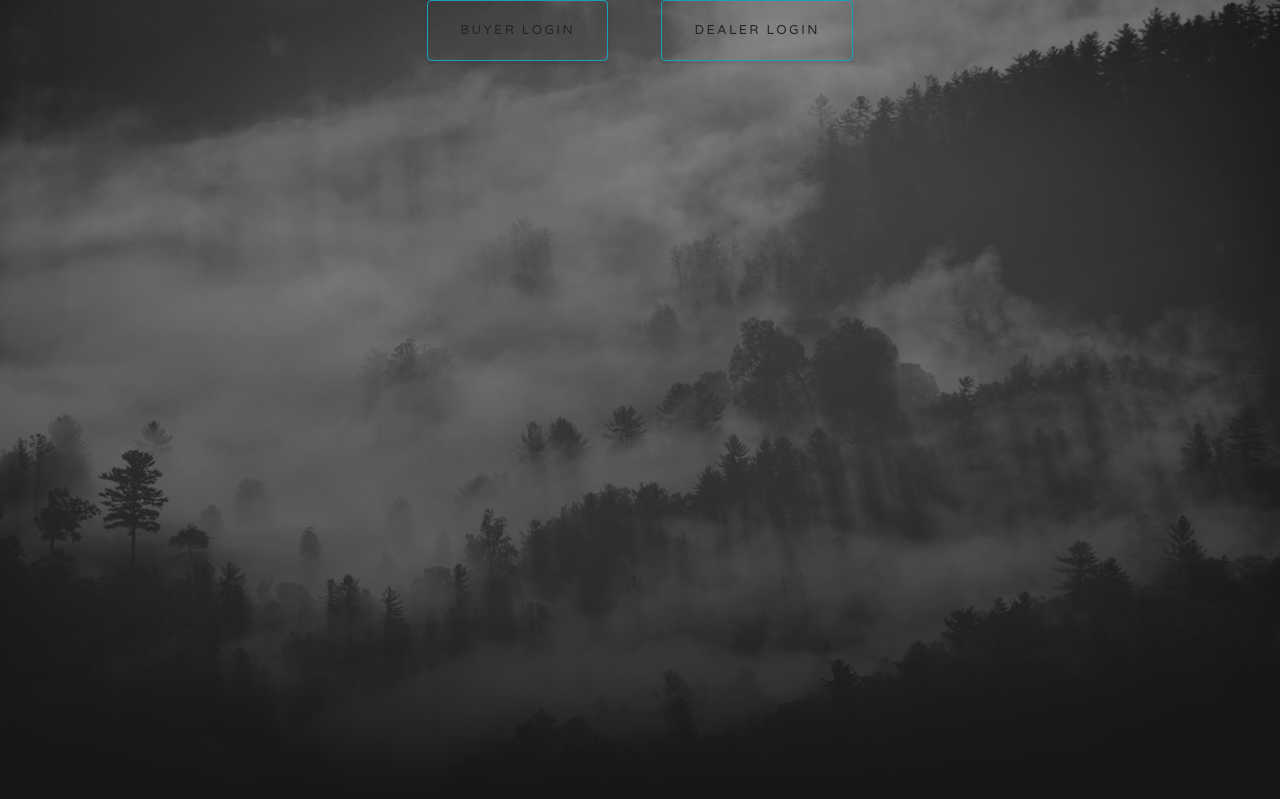
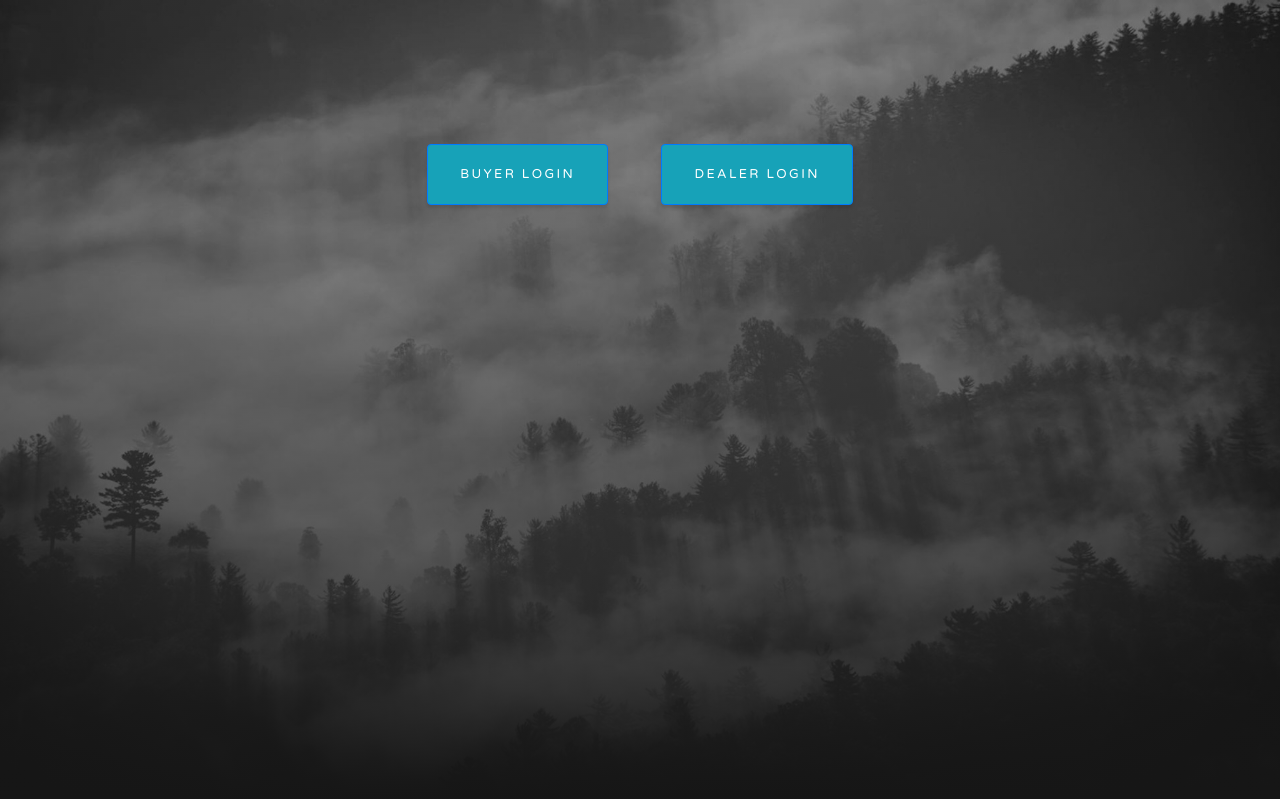
Before and after one commit to longn5/car-weasel, a Django app: page /login in a window 1280 px wide. Shown: the top 799 px of the page. Run offline with Django 3.2, Linux system fonts and the light colour scheme; some libraries are stand-ins or nearby versions.

Commit message:
CSS tweaks

```diff
--- a/product_page/templates/login_choice.html
+++ b/product_page/templates/login_choice.html
@@ -8,11 +8,11 @@
 
 {% block page_content %}
 <div class="masthead">
-  <div class="container">
-    <div class="row">
-      <div class="col text-center">
-          <button id="buyer_login_button" class="btn bg-transparent btn-md border border-info mr-5">Buyer Login</button>
-          <button id="seller_login_button" class="btn bg-transparent btn-md border border-info">Dealer Login</button>
+  <div class="container pt-5">
+    <div class="row pt-5">
+      <div class="col text-center pt-5">
+          <button id="buyer_login_button" class="btn text-white bg-info btn-md border border-primary mr-5">Buyer Login</button>
+          <button id="seller_login_button" class="btn text-white bg-info btn-md border border-primary">Dealer Login</button>
       </div>
     </div>
   </div>
```
